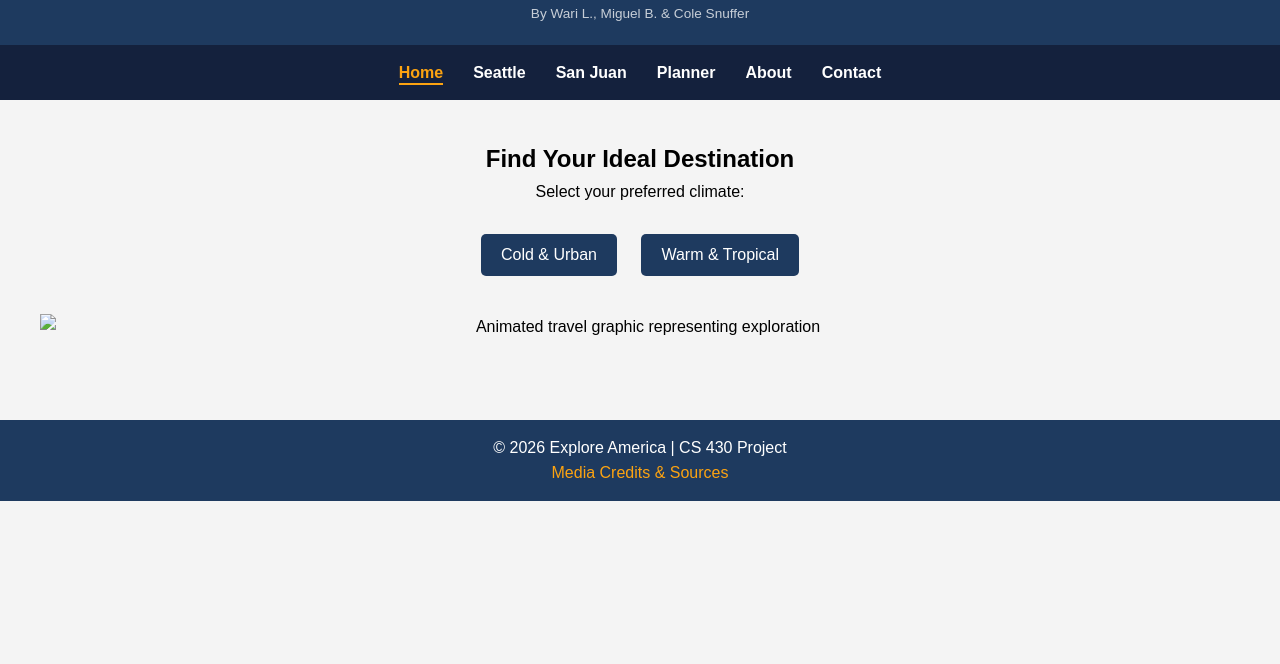
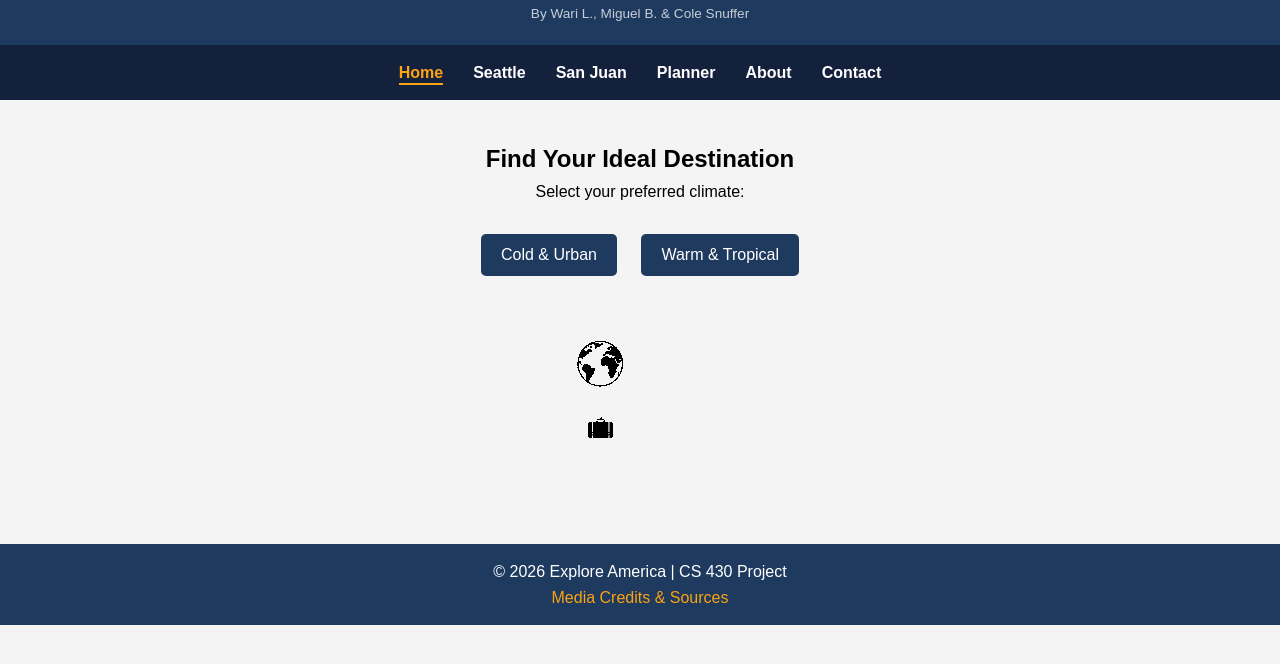
Before and after one commit to WariL2001/Explore-america-multimedia, a plain HTML site: page index.html in a window 1280 px wide. Shown: the part 100-764 px from the top of the page. Drawn offline with Linux system fonts and the light colour scheme.

Commit message:
Fixed Animation on Home page

```diff
--- a/index.html
+++ b/index.html
@@ -39,7 +39,7 @@
 
         <div id="recommendationBox" class="recommendation-box" hidden></div>
 
-        <img src="media/gifs/Travel.gif"
+        <img src="media/animations /Travel.gif"
              alt="Animated travel graphic representing exploration"
              class="luggage-gif">
     </section>
```
Also changed, not shown: media/animations /badbunnyfrog.gif (deleted).
